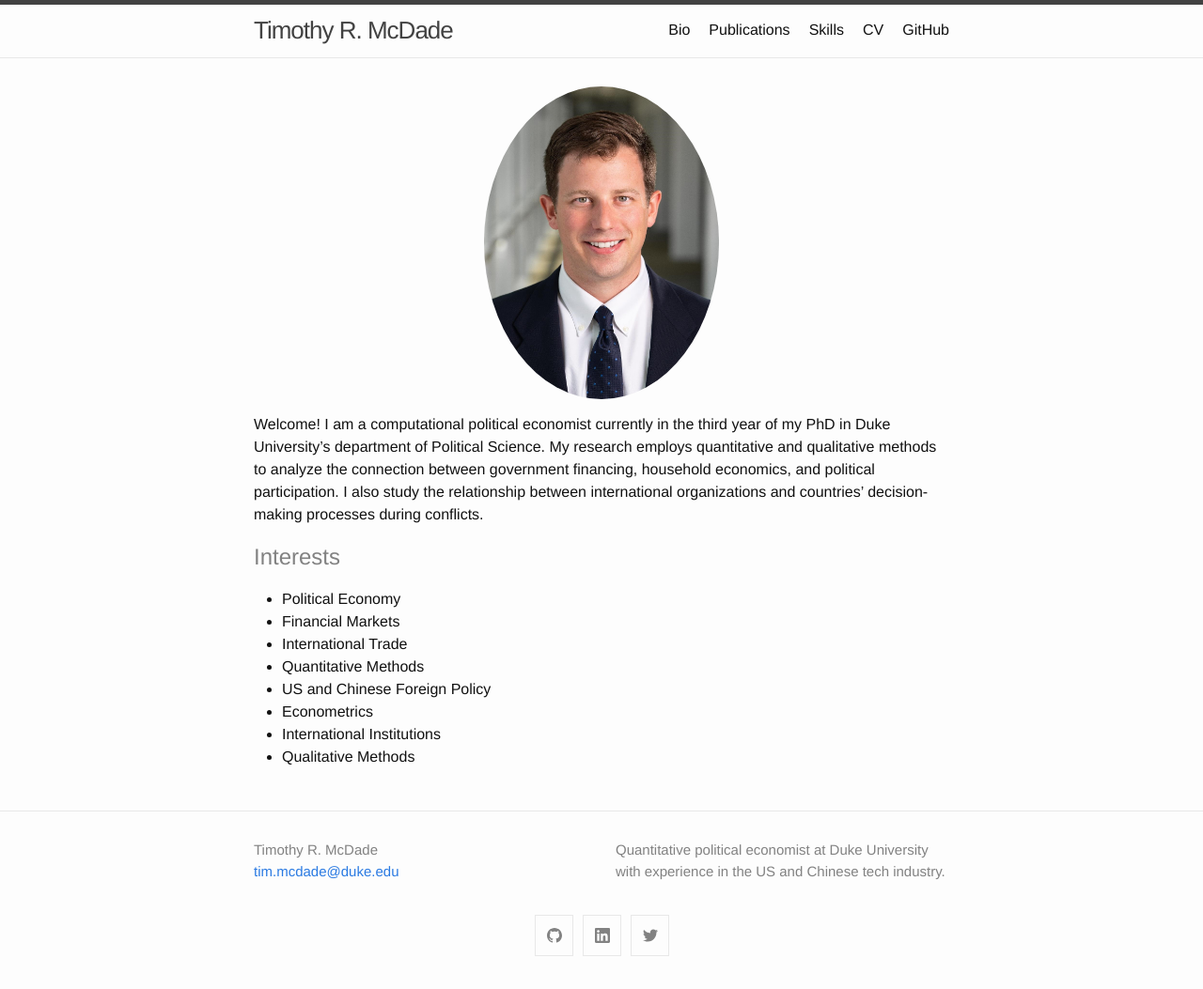
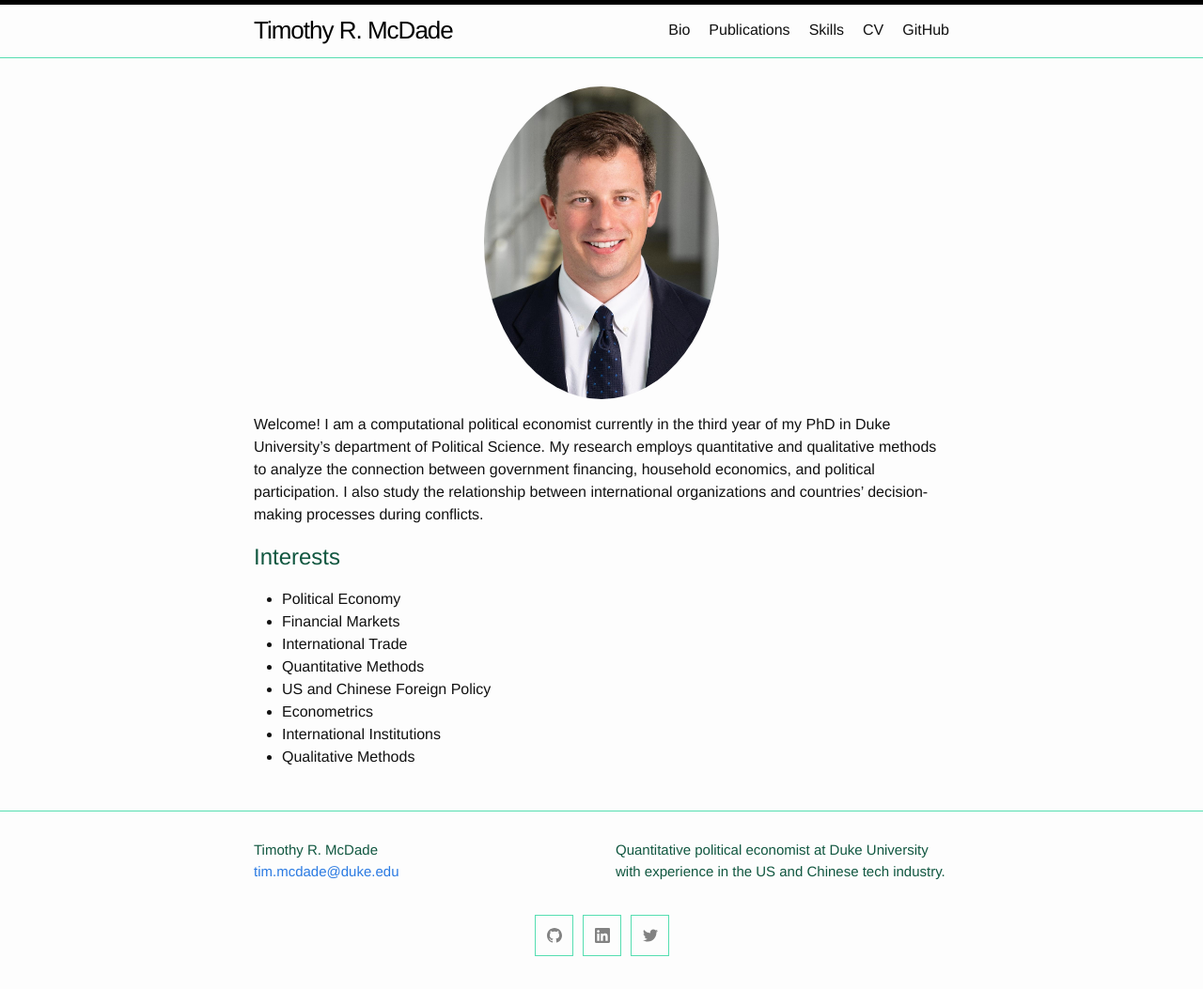
Before and after one commit to trmcdade/trmcdade.github.io, a Jekyll site: the page built from index.md, in a window 1280 px wide. Shown: the whole page at 94% size. Built offline with Jekyll 4.4.1, drawn with Linux system fonts in a browser that asks for light colours.

Commit message:
change brand color to green

```diff
--- a/_sass/minima/skins/classic.scss
+++ b/_sass/minima/skins/classic.scss
@@ -1,6 +1,7 @@
 @charset "utf-8";
 
-$brand-color:           #828282 !default;
+// $brand-color:           #828282 !default;
+$brand-color:           #115740 !default;
 $brand-color-light:     lighten($brand-color, 40%) !default;
 $brand-color-dark:      darken($brand-color, 25%) !default;
 
```
